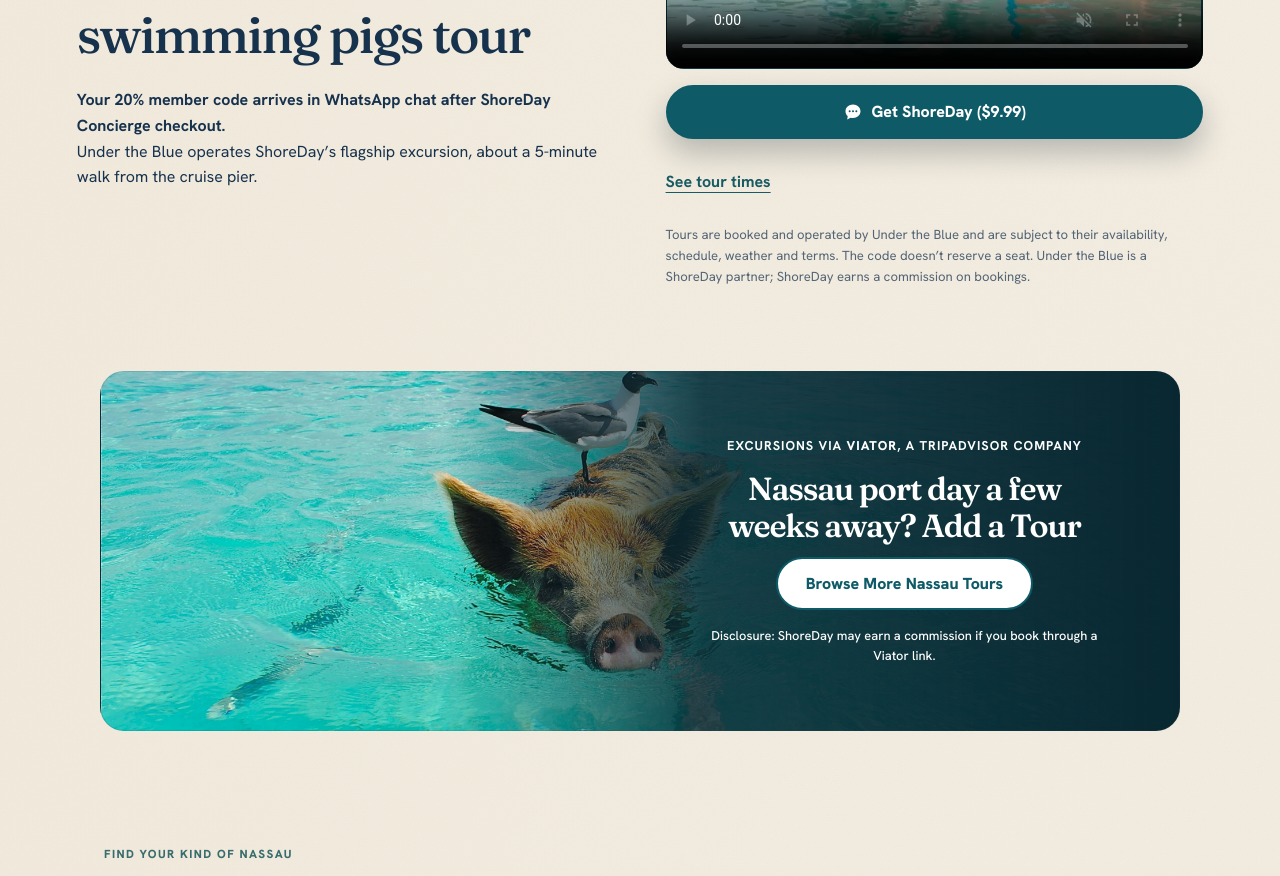
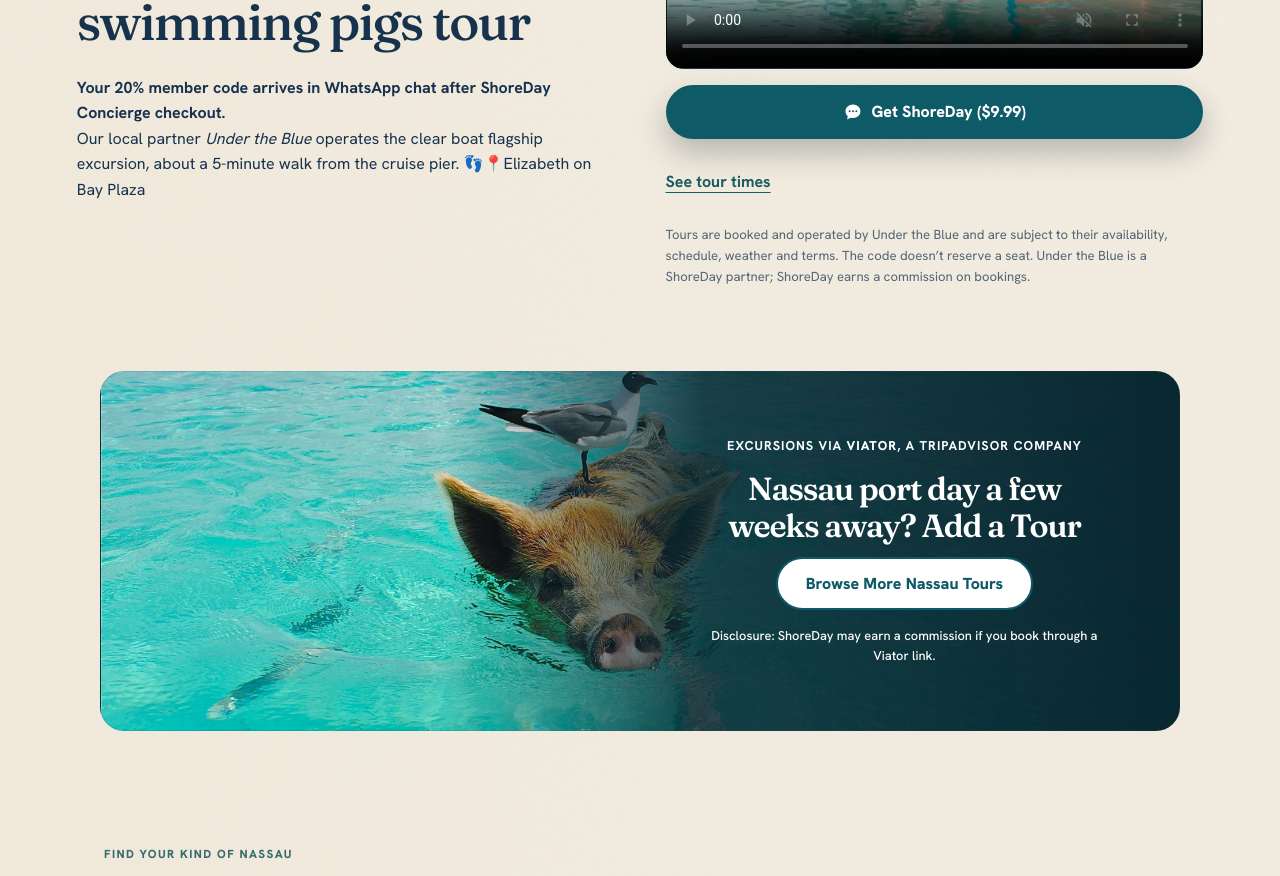
Before and after one commit to Cam2420/shoreday-site, a Next.js app: page / in a window 1280 px wide. Shown: the part 3560-4436 px from the top of the page. Built offline with nearby package versions, Linux system fonts and the light colour scheme; grey boxes are pictures that could not be loaded.

Commit message:
Clarify Under the Blue partnership and meeting location

```diff
--- a/app/page.tsx
+++ b/app/page.tsx
@@ -269,8 +269,8 @@ export default function Home() {
               </strong>
             </p>
             <p>
-              Under the Blue operates ShoreDay’s flagship excursion,
-              about a 5-minute walk from the cruise pier.
+              Our local partner <em>Under the Blue</em> operates the clear boat flagship excursion,
+              about a 5-minute walk from the cruise pier. 👣📍Elizabeth on Bay Plaza
             </p>
           </div>
           <div className="perk-media">
```
